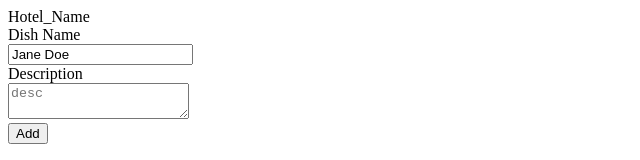
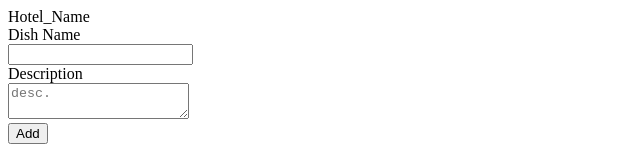
Before and after one commit to Kartiksaini001/daavat, a Next.js app in the folder client/: page /addmenu in a window 1280 px wide. Shown: the top 160 px of the page, without its empty margins (0-640 px from the left). Built offline with nearby package versions, Linux system fonts and the light colour scheme.

Commit message:
add menu 2.0

```diff
--- a/client/pages/addmenu.js
+++ b/client/pages/addmenu.js
@@ -22,7 +22,7 @@ const addmenu = () => {
               class="bg-gray-200 appearance-none border-2 border-gray-200 rounded w-full py-2 px-4 text-gray-700 leading-tight focus:outline-none focus:bg-white focus:border-purple-500"
               id="inline-full-name"
               type="text"
-              value="Jane Doe"
+
             />
           </div>
         </div>
@@ -40,7 +40,7 @@ const addmenu = () => {
               class="bg-gray-200 appearance-none border-2 border-gray-200 rounded w-full py-2 px-4 text-gray-700 leading-tight focus:outline-none focus:bg-white focus:border-purple-500"
               id="multi-line-text"
               type="text"
-              placeholder="desc"
+              placeholder="desc."
             />
           </div>
         </div>
```
